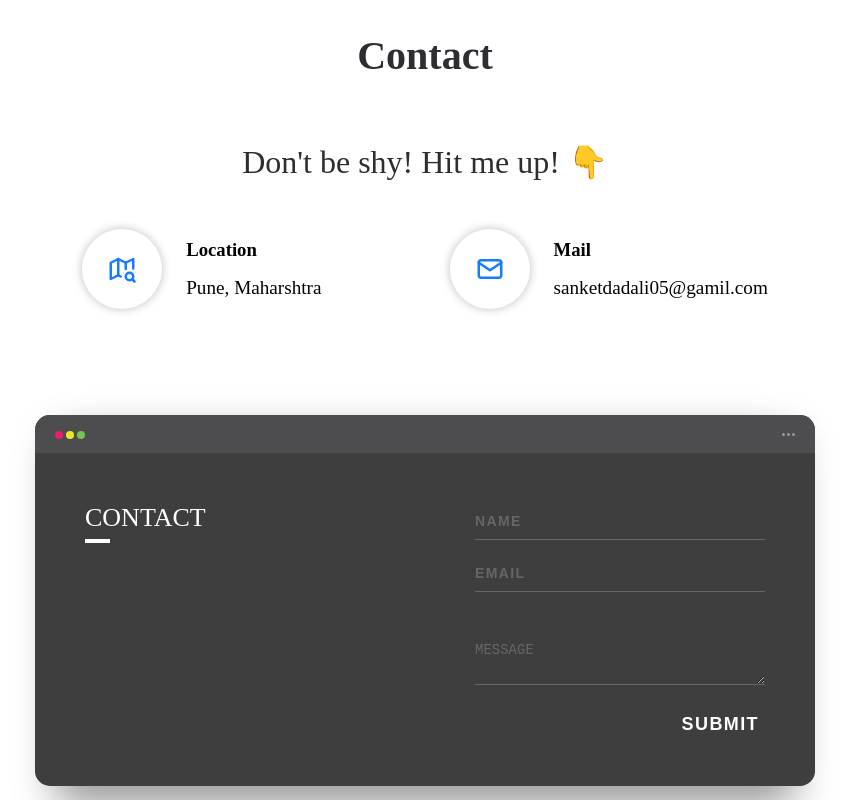
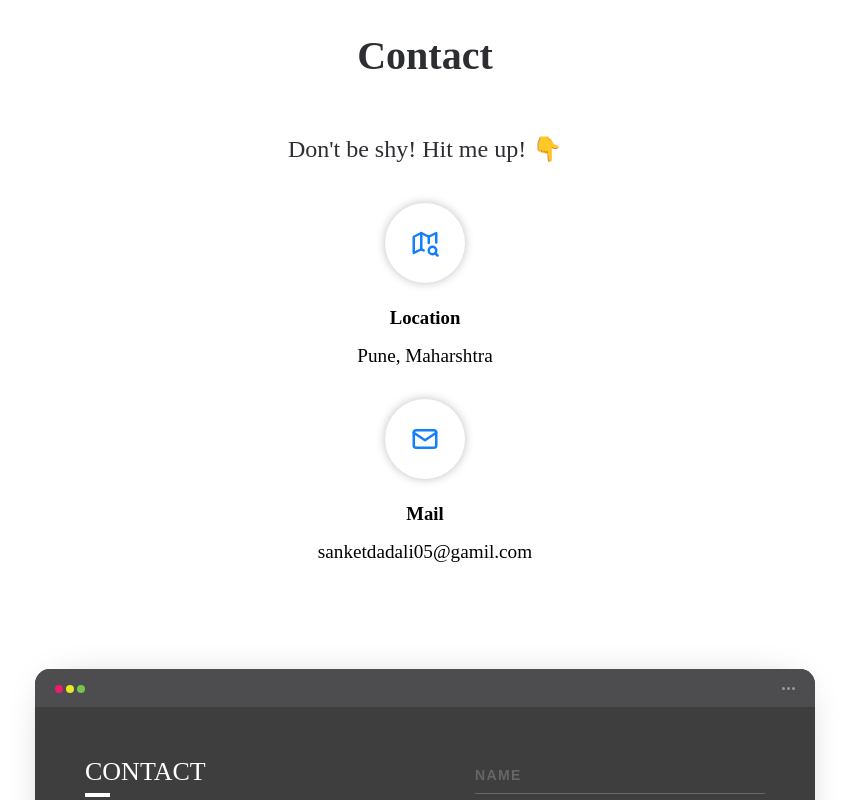
Before and after one commit to poseidonsanket/portfolio, a React (Vite) app: page / in a window 1280 px wide. Shown: the part 3800-4600 px from the top of the page, without its empty margins (215-1064 px from the left). Built offline with nearby package versions, Linux system fonts and the light colour scheme.

Commit message:
Pop Up Box Added and Contact img added in desktop view only

```diff
--- a/src/components/Contact.jsx
+++ b/src/components/Contact.jsx
@@ -1,9 +1,11 @@
-import React, { useRef } from "react";
+import React, { useRef, useState, useEffect } from "react";
 import "../css/Contact.css";
 import emailjs from "@emailjs/browser";
+import contact from "../img/contact.gif";
 
 const Contact = () => {
   const form = useRef();
+  const [showPopup, setShowPopup] = useState(false);
 
   const sendEmail = (e) => {
     e.preventDefault();
@@ -20,7 +22,22 @@ const Contact = () => {
           console.log("FAILED...", error.text);
         }
       );
+
+    setShowPopup(true);
+
+    form.current.reset();
   };
+  useEffect(() => {
+    let timeout;
+
+    if (showPopup) {
+      timeout = setTimeout(() => {
+        setShowPopup(false);
+      }, 3000);
+    }
+
+    return () => clearTimeout(timeout);
+  }, [showPopup]);
   return (
     <div id="section5">
       <div className="contact-heading">
@@ -83,6 +100,9 @@ const Contact = () => {
         </div>
       </div>
       <div className="contact-container">
+        <div className="contact-img">
+          <img src={contact}/>
+        </div>
         <div class="container">
           <div class="screen">
             <div class="screen-header">
@@ -116,6 +136,7 @@ const Contact = () => {
                       id="user_name"
                       name="from_name"
                       placeholder="NAME"
+                      required
                     />
                   </div>
                   <div className="app-form-group">
@@ -125,6 +146,7 @@ const Contact = () => {
                       id="user_email"
                       name="from_email"
                       placeholder="EMAIL"
+                      required
                     />
                   </div>
                   <div className="app-form-group message">
@@ -133,6 +155,7 @@ const Contact = () => {
                       id="message"
                       name="message"
                       placeholder="MESSAGE"
+                      required
                     ></textarea>
                   </div>
                   <div className="app-form-group buttons">
@@ -146,6 +169,9 @@ const Contact = () => {
           </div>
         </div>
       </div>
+      {showPopup && (
+        <div className="success-popup">Thanks For Reaching Out!</div>
+      )}
     </div>
   );
 };
--- a/src/css/Contact.css
+++ b/src/css/Contact.css
@@ -209,6 +209,7 @@ input {
 .contact-container {
   display: flex;
   justify-content: center;
+  gap: 7rem;
   align-items: center;
 }
 
@@ -301,6 +302,30 @@ input {
   margin: 0 5px;
 }
 
+.success-popup {
+  position: fixed;
+  top: 0;
+  right: 0;
+  width: max-content;
+  height: 100px;
+  background-color: #2d2e32;
+  color: white;
+  border: #2d2e32 solid 2px;
+  padding: 20px;
+  border-radius: 6px;
+  box-shadow: 0 2px 10px rgba(0, 0, 0, 0.485);
+  z-index: 9999;
+  overflow: hidden;
+  transform: translateY(-100%);
+  animation: slideIn 0.5s ease-out forwards;
+}
+
+@keyframes slideIn {
+  to {
+    transform: translateY(0);
+  }
+}
+
 @media (max-width: 800px) {
   .contact-icons {
     display: flex;
@@ -308,6 +333,10 @@ input {
     justify-content: center;
     align-items: center;
     gap: 2rem;
+  }
+
+  .contact-img {
+    display: none;
   }
 
   .contact-icons-1 {
@@ -365,3 +394,40 @@ input {
     padding: 0;
   }
 }
+
+@media (max-width: 1300px) {
+  .contact-icons {
+    display: flex;
+    flex-direction: column;
+    justify-content: center;
+    align-items: center;
+    gap: 2rem;
+  }
+
+  .contact-img {
+    display: none;
+  }
+
+  .contact-icons-1 {
+    display: flex;
+    justify-content: center;
+    align-items: center;
+    flex-direction: column;
+  }
+  .contact-icons-2 {
+    display: flex;
+    justify-content: center;
+    align-items: center;
+    flex-direction: column;
+  }
+  .contact__info h3 {
+    display: flex;
+    justify-content: center;
+    align-items: center;
+  }
+
+  .contact-heading-2 {
+    font-size: 1.5rem;
+    color: #2d2e32;
+  }
+}
--- a/src/css/Experience.css
+++ b/src/css/Experience.css
@@ -243,11 +243,11 @@
   }
   .experience-card-1 {
     width: auto;
-    margin: 1rem;
+    margin: 2rem;
   }
   .experience-card-2 {
     width: auto;
-    margin: 1rem;
+    margin: 2rem;
   }
 }
 
@@ -268,10 +268,10 @@
   }
   .experience-card-1 {
     width: auto;
-    margin: 1rem;
+    margin: 2rem;
   }
   .experience-card-2 {
     width: auto;
-    margin: 1rem;
+    margin: 2rem;
   }
 }
```
Also changed, not shown: src/img/contact.gif (added).
